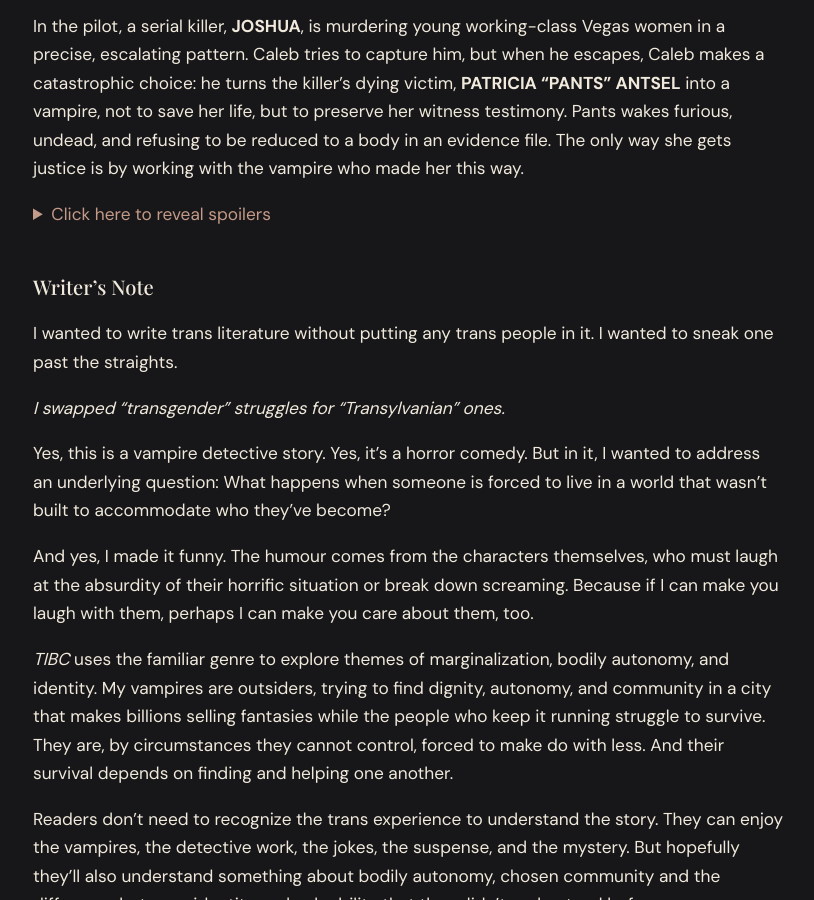
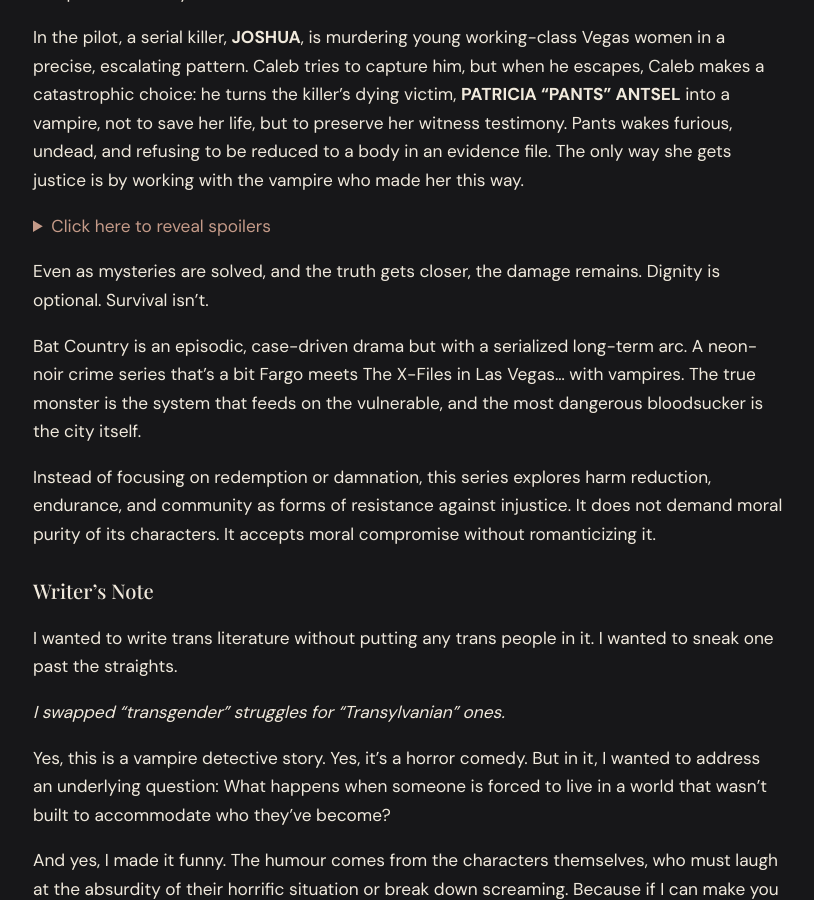
Before and after one commit to kerryboyko/screenwriting, a Jekyll site: the page built from _projects/this-is-bat-country.md, in a window 1280 px wide and 900 px high, scrolled down 2720 px. Shown: the whole window, without its empty margins (47-861 px from the left). Built offline with Jekyll 4.4.1, drawn with Linux system fonts in a browser that asks for light colours; some web fonts are replaced; some of the changed lines change nothing that is shown.

Commit message:
Fix Bat Country Page

```diff
--- a/_projects/this-is-bat-country.md
+++ b/_projects/this-is-bat-country.md
@@ -54,6 +54,8 @@
 **_This Is Bat Country_** is an neon-noir crime thriller about modern vampires surviving on the margins of off-Strip, working-class Las Vegas, while a series of killings threatens their exposure.
 
 The work is darkly comic, but its world isn't funny. It's absurd in the horrifying, existential sense. The humour comes from characters who remain stubbornly, recognizably human, even when they technically aren't any more.
+
+<div class="project-synopsis" markdown="1">
 
 ### Synopsis (Novel)
 
@@ -119,7 +121,9 @@
 
 The pilot frames the murders as a single killer case; the season reveals the machinery behind it. To stop further deaths and protect the vampire underground from exposure, they seek help from other vampires, including **ANGELINA**, Caleb’s ex and a disciplined poker pro, and **STELIAN**, a “glittering” daylight-capable vampire who can read psychic residue left by the dead. In parallel, homicide detectives **RITTER & WILCOX** hunt the same killer through conventional police work, steadily closing in on Caleb and the vampire community without knowing vampires exist.
 
-As the investigation deepens, Caleb realizes Joshua is not acting alone. Each lead pulls him closer to the truth that his own turning was not an accident, but part of a much older conflict — one that predates him, his turning, and Vegas itself. Each episode escalates the cost: the police investigation tightens, the vampire community fractures, and stopping the violence risks exposure while doing nothing guarantees more deaths.</div>
+As the investigation deepens, Caleb realizes Joshua is not acting alone. Each lead pulls him closer to the truth that his own turning was not an accident, but part of a much older conflict — one that predates him, his turning, and Vegas itself. Each episode escalates the cost: the police investigation tightens, the vampire community fractures, and stopping the violence risks exposure while doing nothing guarantees more deaths.
+
+</div>
 
 </details>
 
@@ -128,45 +132,6 @@
 Bat Country is an episodic, case-driven drama but with a serialized long-term arc. A neon-noir crime series that’s a bit Fargo meets The X-Files in Las Vegas… with vampires. The true monster is the system that feeds on the vulnerable, and the most dangerous bloodsucker is the city itself.
 
 Instead of focusing on redemption or damnation, this series explores harm reduction, endurance, and community as forms of resistance against injustice. It does not demand moral purity of its characters. It accepts moral compromise without romanticizing it.
-
-Pants awakens in the morgue undead, traumatized, and furious. Caleb wants her to come with him. Pants punches him in the face and runs. Worse, security footage of her resurrection reaches LVMPD detectives WILCOX and RITTER. Wilcox confronts an apparently impossible crime scene, while Ritter recognizes Caleb's battered denim jacket from an unsolved serial murder investigation three decades earlier.
-
-With the detectives closing in, Pants reluctantly agrees to help Caleb find Joshua, believing it may be her only chance at justice. Their investigation leads them through Las Vegas's hidden vampire underworld, populated by grifters, scavengers, occultists, and predators surviving in the city's margins. Caleb recruits his ex-girlfriend ANGELINA and his former protégé STELIAN, a Twilight-style “glitterboy” with a talent for necromancy, to help track Joshua through supernatural optography.
-
-Meanwhile, Ritter connects Caleb to CALVIN TRENT, Caleb’s former human identity, implicated in the earlier killings. Pants discovers the horrifying truth: Caleb indeed was the serial killer of the previous generational cycle, committing murders while under supernatural mind control. The revelation shatters what little trust Pants and Angelina have in him.
-
-Abandoned by his allies, Caleb continues the investigation alone until Joshua captures him and threatens to entomb him in a garlic-filled concrete coffin. Caleb's instinctive supernatural cry for help (dubbed the “bat-signal”) alerts Pants and Angelina. They race to rescue him. Well, Angelina races. Pants comes along for the ride.
-Pants, now having “revamped” as PANTESSA, and Angelina recover the concrete slab, only to discover the coffin empty. They seek answers at a gathering of Las Vegas vampires that resembles a support group more than an elaborate supernatural court.
-
-Caleb, meanwhile, has escaped by convincing Joshua that they are victims of the same conspiracy. Having experienced the compulsion himself, Caleb understands Joshua's predicament and promises to help free him. But Caleb fears his cry for help may also have alerted his unknown sire, whom he suspects of orchestrating the murders. To conceal his escape, he stages an elaborate Vegas magic trick, leaving behind an apparently occupied coffin buried in concrete.
-
-While Pantessa and Angelina search for answers, Caleb and Joshua uncover a shared family bloodline with connections to the Dracula legend.
-
-The group eventually reunites at a Motel 6. Caleb acknowledges the terrible way he has treated Pantessa and asks for a second chance to become a better sire. She makes no promise of forgiveness, agreeing only to keep an open mind.
-
-To investigate the family connection, Caleb must confront something he has avoided for decades: coming out as a vampire to his eighty-year-old father. Angelina accompanies him for support, and after a heartwrenching phone call, his father confirms that he, too, was once controlled to kill. Meanwhile, Pantessa and Stelian escort Joshua home to collect his belongings. Pantessa keeps an eye on Joshua to make sure he doesn’t start killing again. Stelian keeps an eye on Pantessa to make sure she doesn’t kill Joshua. After all, the guy did murder her...
-
-At Joshua's house, the three encounter Caleb's sire, summoned by the bat-signal. They are hopelessly outmatched, but their visitor reveals a startling truth: he is DRACULA himself. And he is not responsible for the murders.
-
-Dracula explains that his former servant, RENFIELD, has become a psychic predator who feeds on coercion and cruelty. Through recurring ritual killings, Renfield has accumulated supernatural power at an unnatural rate, seeking to rival his former master. Caleb was turned because Renfield had used him as a proxy in the previous cycle of sacrifices — Dracula turned him to sever the link Renfield was using to control him.
-
-Caleb realizes that Renfield's control over Joshua may depend on proximity. Dracula agrees to shelter Joshua beyond Renfield's reach, leaving the unfortunate killer to contemplate the irony that the safest place to hide from vampires is Dracula's guest bedroom.
-
-With the mystery of his origins apparently resolved, Caleb finally begins to relax. Then he recognizes the trap: Renfield has exploited Caleb's own bat-signal to lure Dracula into the open.
-
-Renfield has already set a bomb on Dracula’s private jet, intending for it to go off at sunrise. Caleb barely manages to warn Dracula and Joshua in time. Both survive, though not without considerable indignity, and Joshua escapes Renfield’s control. Renfield himself, however, remains elusive.
-
-Caleb began his investigation wanting to know who made him a monster. He discovered that Dracula made him a vampire, Renfield made him a killer, but his own choices made him responsible for what happened to Pantessa.
-
-The cycle of murders is broken, but survival isn't absolution. Pantessa hasn't forgiven him. She's willing, however, to see whether he can become someone worth forgiving.
-
-Believing the nightmare is over for now, Caleb returns to retrieve his car, abandoned when Joshua kidnapped him
-
-Ritter and Wilcox are waiting for him.
-
-</div>
-</details>
-</div>
 
 <div class="project-writers-note" markdown="1">
 ### Writer's Note
```
